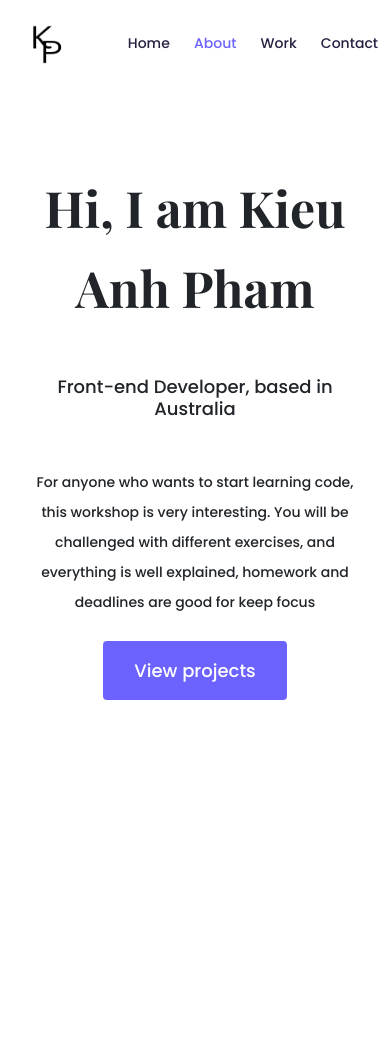
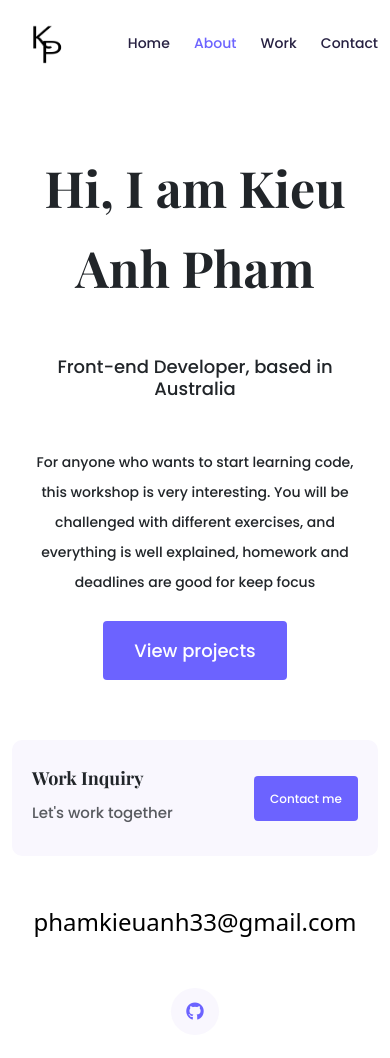
Before and after one commit to kieuanhphamm/portfolio-project, a plain HTML site: page about.html in a window 390 px wide. Before the commit the page ends 844 px from the top, so only its background shows below. Drawn offline with nearby package versions, Linux system fonts and the light colour scheme.

Commit message:
Add footer

```diff
--- a/about.html
+++ b/about.html
@@ -69,8 +69,34 @@
           everything is well explained, homework and deadlines are good for keep
           focus
         </p>
-        <a href="#" class="btn btn-branding">View projects</a>
+        <a href="/work.html" class="btn btn-branding">View projects</a>
       </div>
+
+      <footer>
+        <div class="work-inquiry d-flex justify-content-between mb-5">
+          <div>
+            <h4>Work Inquiry</h4>
+            <p class="text-muted">Let's work together</p>
+          </div>
+          <div>
+            <a
+              href="mailto:phamkieuanh33@gmail.com"
+              class="btn btn-branding mt-3"
+              >Contact me</a
+            >
+          </div>
+        </div>
+        <div class="d-flex justify-content-center mb-5">
+          <a href="mailto:phamkieuanh33@gmail.com" class="email-link"
+            >phamkieuanh33@gmail.com</a
+          >
+        </div>
+        <div class="social-links d-flex justify-content-center">
+          <a href="https://github.com/kieuanhphamm" target="_blank">
+            <i class="fa-brands fa-github"></i>
+          </a>
+        </div>
+      </footer>
     </div>
   </body>
 </html>
--- a/styles/portfolio.css
+++ b/styles/portfolio.css
@@ -23,6 +23,11 @@ p {
 h2 {
   font-family: var(--heading-font-family);
   font-size: 64px;
+}
+
+h4 {
+  font-size: 48px;
+  font-family: var(--heading-font-family);
 }
 
 img {
@@ -138,6 +143,44 @@ nav li.active a {
   font-size: 14px;
 }
 
+footer {
+  margin: 60px 0;
+}
+
+footer .work-inquiry {
+  background: var(--secondary-color);
+  padding: 30px 120px;
+  border-radius: 10px;
+}
+
+footer .work-inquiry p {
+  margin: 0;
+}
+
+footer .email-link {
+  text-decoration: none;
+  color: #000;
+  font-size: 24px;
+}
+
+footer .email-link:hover {
+  color: var(--branding-color);
+}
+
+footer .social-links a {
+  color: var(--branding-color);
+  background: var(--secondary-color);
+  padding: 10px 15px;
+  border-radius: 50%;
+  font-size: 18px;
+  transition: all 100ms ease-in-out;
+}
+
+footer .social-links a:hover {
+  color: #fff;
+  background: var(--branding-color);
+}
+
 @media (max-width: 900px) {
   h1 {
     font-size: 44px;
@@ -148,12 +191,35 @@ nav li.active a {
     font-size: 44px;
   }
 
+  h4 {
+    font-size: 18px;
+    margin: 8px 0;
+  }
+
   nav li {
     line-height: 45px;
   }
 
   nav a {
     font-size: 14px;
+  }
+
+  footer {
+    margin: 0 0 60px;
+  }
+
+  footer .work-inquiry {
+    padding: 20px;
+  }
+
+  footer .work-inquiry p {
+    font-size: 15px;
+  }
+
+  footer .btn {
+    font-size: 12px;
+    padding: 8px 15px;
+    margin-bottom: 15px;
   }
 
   .hero {
@@ -166,7 +232,7 @@ nav li.active a {
   }
 
   .content {
-    padding: 80px 20px;
+    padding: 60px 20px;
   }
 
   .content h1 {
```
Also changed, not shown: contact.html (+25 -0 lines), index.html (+25 -0 lines), work.html (+25 -0 lines).
